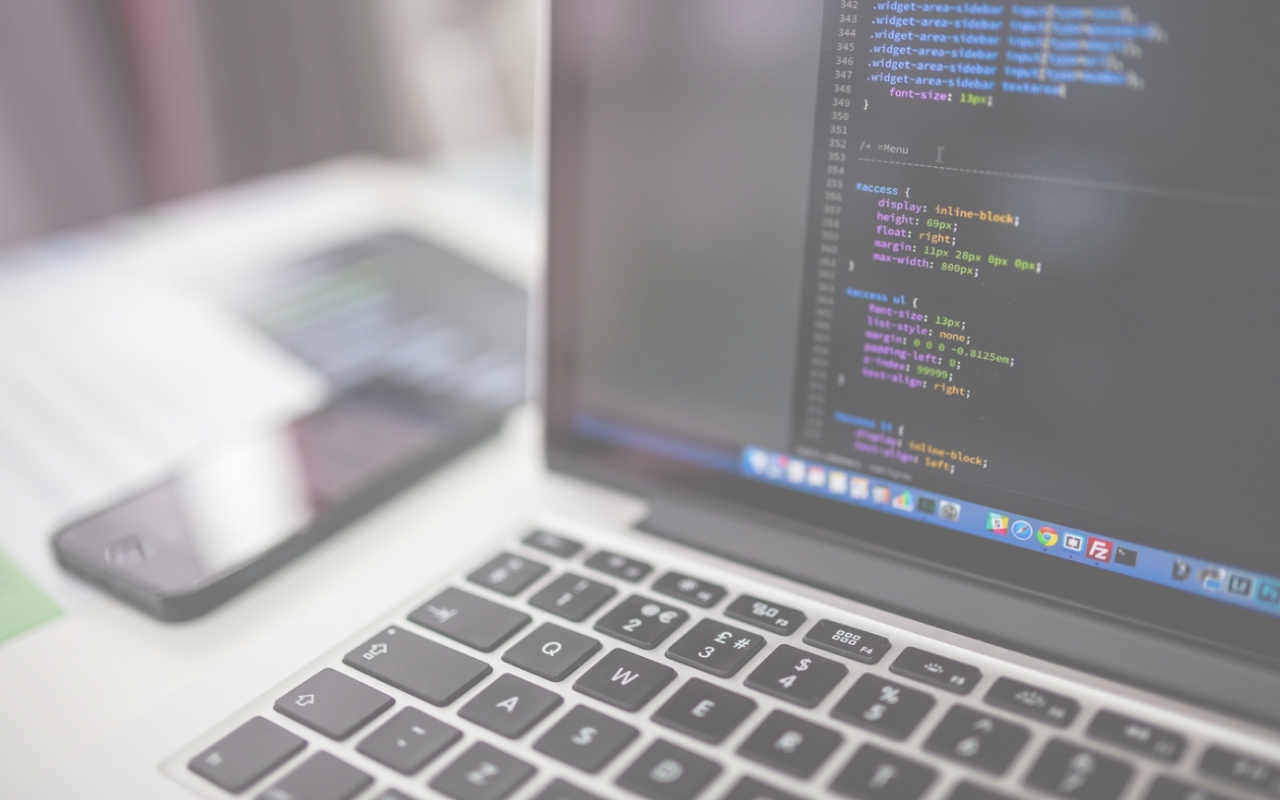
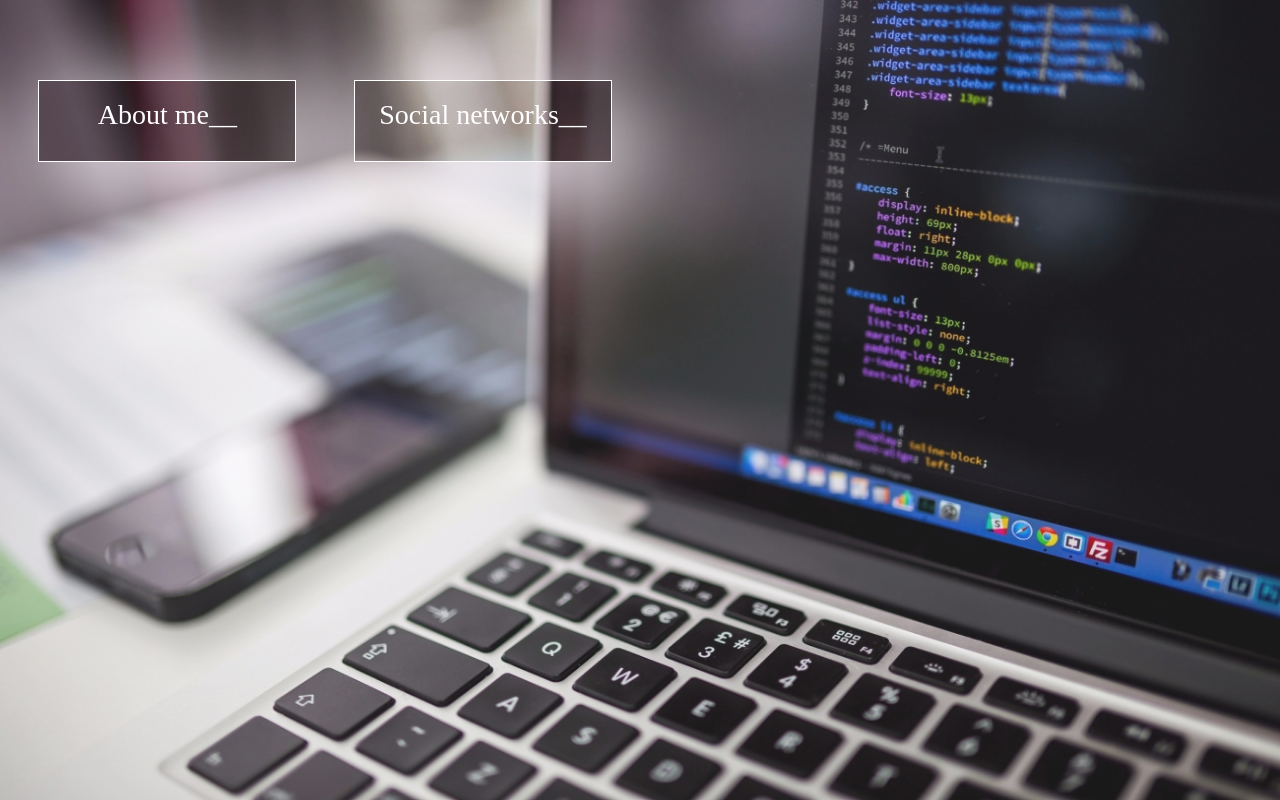
Before and after one commit to viniciustessmann/viniciustessmann.github.io, a PHP site: page / in a window 1280 px wide. Run offline with PHP 8.4, Linux system fonts and the light colour scheme; some libraries are stand-ins or nearby versions.

Commit message:
Add menu

```diff
--- a/css/style.css
+++ b/css/style.css
@@ -10,6 +10,43 @@ body {
 	background: url('img/development.jpeg');
 	background-repeat: no-repeat;
 	background-size: 100% 100%;
-    opacity : 0.6;
-    z-index: -1;
+	opacity : 0.9;
 }
+
+
+.suport {
+	width:50%;
+	height:10%;
+	position:absolute;
+	top:10%;
+	left:50%;
+	margin-left:-47%;
+	opacity : 1;
+	z-index: 10;
+}
+
+.suport .btn {
+	float: left;
+	width: 40%;
+	height: 100%;
+	border: solid 1px #FFF;
+	margin-right: 9%;
+-webkit-box-shadow: 10px 26px 106px 17px rgba(247,239,247,1);
+-moz-box-shadow: 10px 26px 106px 17px rgba(247,239,247,1);
+box-shadow: 10px 26px 106px 17px rgba(247,239,247,1);
+}
+
+.suport .btn:hover{
+	background: #BEBEBE;
+	transition: width 2s linear 1s;
+}
+
+.suport .btn a {
+	text-align: center;
+	float: left;
+	text-decoration: none;
+	width: 100%;
+	font-size: 28px;
+	margin-top: 7%;
+	color: #FFF;
+}
--- a/index.html
+++ b/index.html
@@ -8,7 +8,14 @@
 	<script src="js/scripts.js"></script>
 </head>
 <body>
+
 	<div id="content">
 	</div>
+
+	<div class="suport">
+		<div class="btn"><a class="btnMenu" href="javascript:void(0)">About me__</a></div>
+		<div class="btn"><a class="btnMenu" href="javascript:void(0)">Social networks__</a></div>
+	</div>
+
 </body>
 </html>
--- a/js/scripts.js
+++ b/js/scripts.js
@@ -1,3 +1,5 @@
 $(document).ready(function(){
-
+	$('.btnMenu').click(function(){
+		alert('test');
+	});
 });
```
